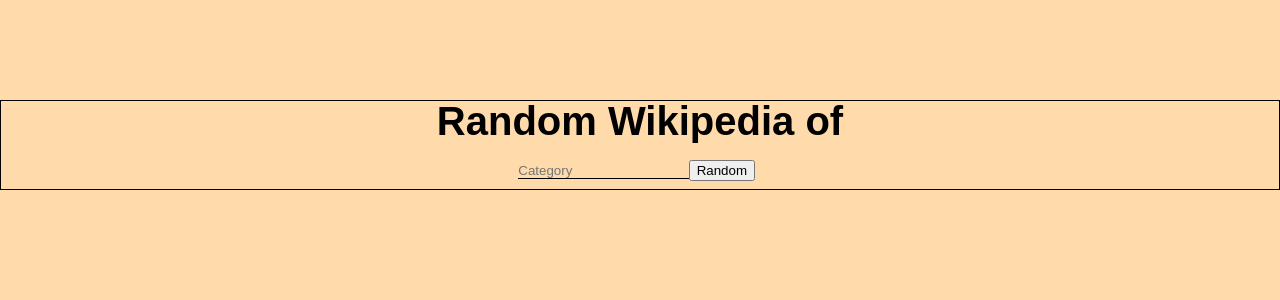
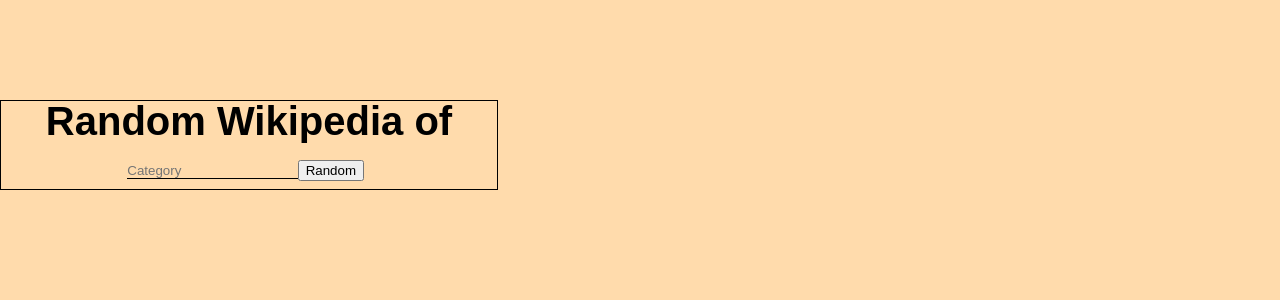
Before and after one commit to Deohgu/random-wikipedia-of, a React (Create React App) app: page / in a window 1280 px wide. Shown: the top 300 px of the page. Built offline with nearby package versions, Linux system fonts and the light colour scheme.

Commit message:
Minimal, adjusting with.

```diff
--- a/src/App.module.css
+++ b/src/App.module.css
@@ -50,6 +50,8 @@
 
 
 
+
+
 :root {
   font-family: Arial, Helvetica, sans-serif;
 }
@@ -66,7 +68,7 @@
   flex-direction: column;
   align-items: center;
   margin-top: 100px;
-  /* width: 50%; */
+  width: max-content;
 
   /* visual guide */
   border: 1px solid black;
```
